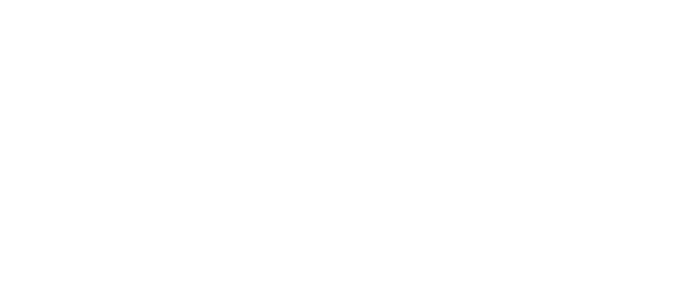
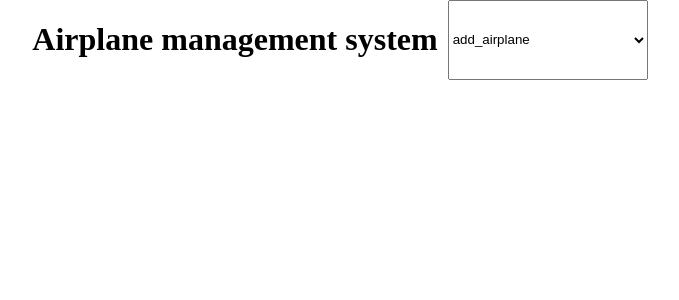
Before and after one commit to Hajurian/cs4400phase4, a React (Vite) app: page / in a window 1280 px wide. Shown: the top 300 px of the page, without its empty margins (300-979 px from the left). Built offline with nearby package versions, Linux system fonts and the light colour scheme.

Commit message:
Finished header

```diff
--- a/src/App.css
+++ b/src/App.css
@@ -0,0 +1,6 @@
+.header {
+    display: flex;
+    flex-direction: row;
+    gap:10px;
+    justify-content: center;
+}
--- a/src/App.tsx
+++ b/src/App.tsx
@@ -1,7 +1,51 @@
+import { useState } from "react";
 import "./App.css";
 
 function App() {
-  return <></>;
+  const procedures = [
+    { name: "add_airplane", number: 1 },
+    { name: "add_airport", number: 2 },
+    { name: "add_person", number: 3 },
+    { name: "grant_or_revoke_pilot_license", number: 4 },
+    { name: "offer_flight", number: 5 },
+    { name: "flight_landing", number: 6 },
+    { name: "flight_takeoff", number: 7 },
+    { name: "passengers_board", number: 8 },
+    { name: "passengers_disembark", number: 9 },
+    { name: "assign_pilot", number: 10 },
+    { name: "recycle_crew", number: 11 },
+    { name: "retire_flight", number: 12 },
+    { name: "simulation_cycle", number: 13 },
+    { name: "flights_in_the_air", number: 14 },
+    { name: "flights_on_the_ground", number: 15 },
+    { name: "people_in_the_air", number: 16 },
+    { name: "people_on_the_ground", number: 17 },
+    { name: "route_summary", number: 18 },
+    { name: "alternative_airports", number: 19 },
+  ];
+  const [procedure, setProcedure] = useState(procedures[0]);
+  const handleChange = (e: { target: { value: any } }) => {
+    const selectedName = e.target.value;
+    const selectedProc = procedures.find((proc) => proc.name === selectedName);
+    if (selectedProc) {
+      setProcedure(selectedProc);
+    }
+  };
+  return (
+    <>
+      <header className="header">
+        <h1>Airplane management system</h1>
+        <select value={procedure.name} onChange={handleChange}>
+          {procedures.map((proc) => (
+            <option key={proc.number} value={proc.name}>
+              {proc.name}
+            </option>
+          ))}
+        </select>
+      </header>
+      <main></main>
+    </>
+  );
 }
 
 export default App;
--- a/src/index.css
+++ b/src/index.css
@@ -0,0 +1,6 @@
+body {
+  box-sizing: border-box;
+  padding: 0;
+  margin:0;
+
+}
```
